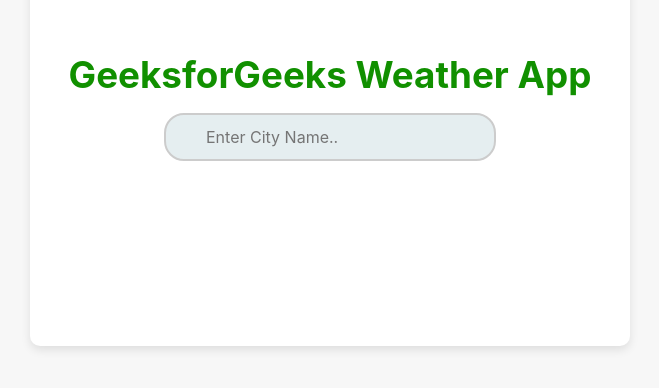
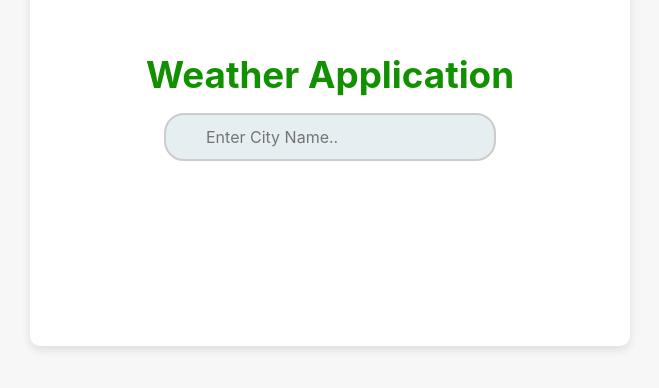
Before and after one commit to alibha04/ReactProjectMain, a React (Create React App) app in the folder weather-application/: page / in a window 1280 px wide. Shown: the part 254-642 px from the top of the page, without its empty margins (310-969 px from the left). Built offline with nearby package versions, Linux system fonts and the light colour scheme.

Commit message:
weather app completed

```diff
--- a/weather-application/src/App.js
+++ b/weather-application/src/App.js
@@ -75,7 +75,7 @@
 	return (
 		<div className="App">
 			<h1 className="app-name">
-				GeeksforGeeks Weather App
+			 Weather Application
 			</h1>
 			<div className="search-bar">
 				<input
```
